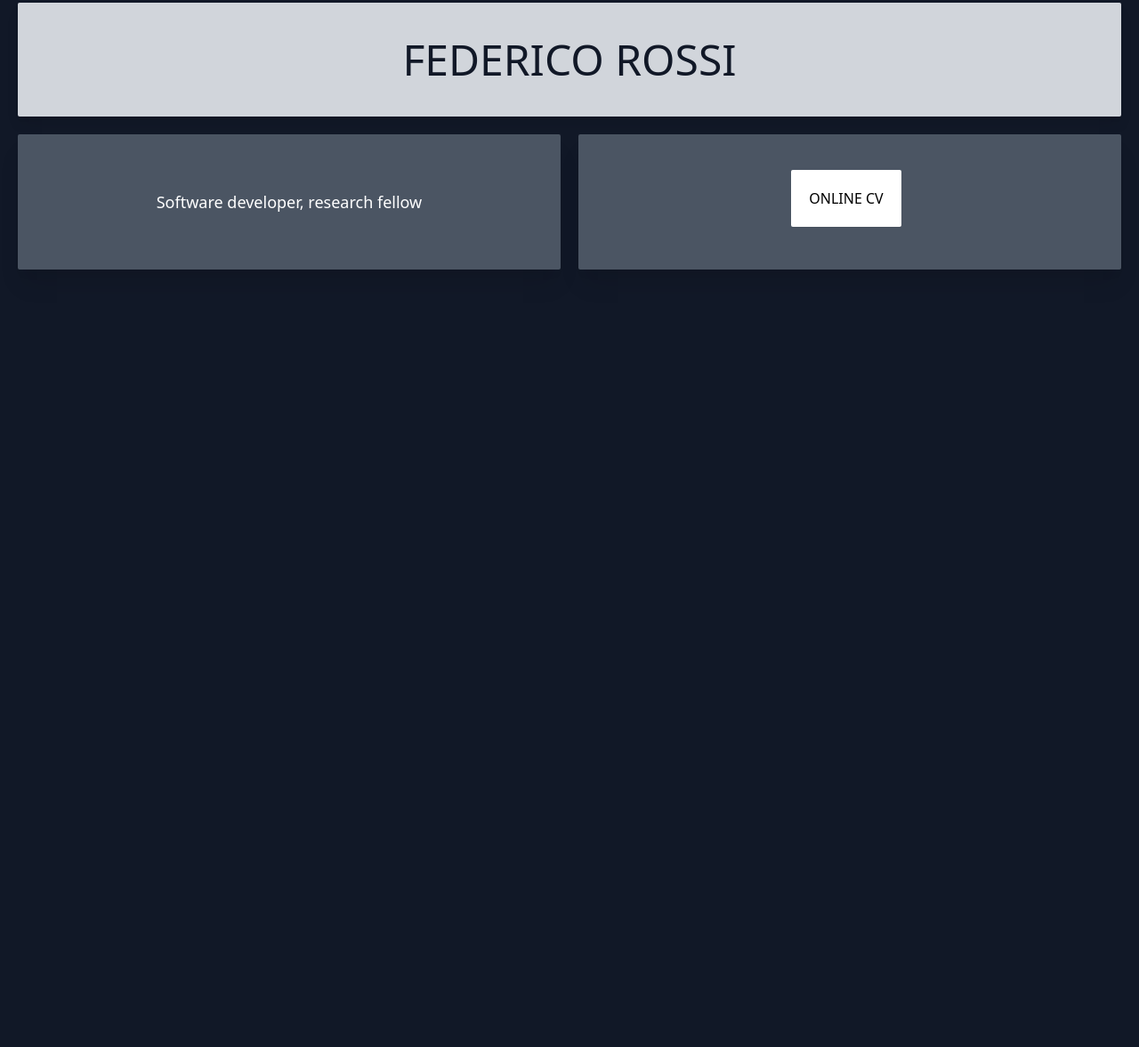
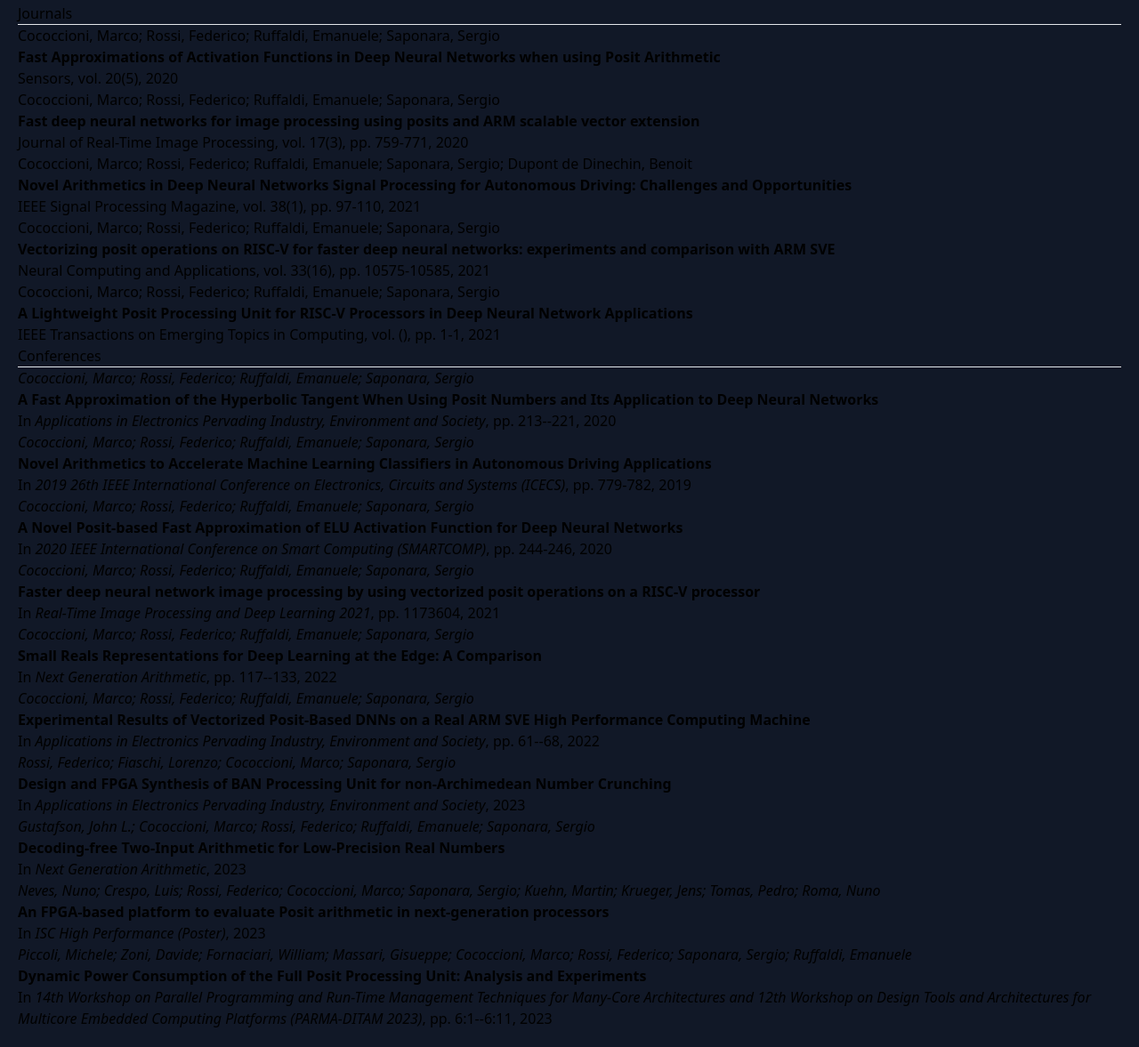
Before and after one commit to federicorossifr/federicorossifr.github.io, a plain HTML site: page index.html in a window 1280 px wide. Shown: the part 17-1194 px from the top of the page at 89% size. Before the commit the page ends 800 px from the top, so only its background shows below. Drawn offline with nearby package versions, Linux system fonts and the light colour scheme.

Commit message:
Update index.html

```diff
--- a/index.html
+++ b/index.html
@@ -8,22 +8,96 @@
     <title>Federico Rossi</title>
 </head>
 <body class="bg-gray-900 p-5">
-    <header class="text-center p-10 mb-5 bg-gray-300 shadow-lg rounded-sm">
-        <h1 class="text-gray-900 text-5xl font-thin">FEDERICO ROSSI</h1>
-    </header>
-
-    <main class="grid lg:grid-cols-2 md:grid-cols-2 sm:grid-cols-none gap-5 place-item-center">
-        <div class="bg-gray-600 p-10 shadow-xl rounded-sm flex items-center  ">
-            <p class="text-white text-lg font-thin flex-grow text-center">
-                Software developer, research fellow
-            </p>
-        </div>
-
-        <div class="bg-gray-600 p-10 shadow-xl rounded-sm flex flex-wrap justify-center">
-            <a class="mb-2 mr-2 bg-white p-5 shadow-sm font-thin rounded-sm hover:shadow-2xl hover:bg-gray-900 hover:text-white" href="./online-cv" target="_blank">ONLINE CV</a>
-        </div>
-
-
-    </main>
+    <html>
+<head>
+<title>Bibliography</title>
+</head>
+<body>
+<h2>Journals</h2>
+<hr>
+<ol>
+<li>
+Cococcioni, Marco; Rossi, Federico; Ruffaldi, Emanuele; Saponara, Sergio<br/>
+<strong>Fast Approximations of Activation Functions in Deep Neural Networks when using Posit Arithmetic</strong><br/>
+Sensors, vol. 20(5), 2020<br/>
+</li>
+<li>
+Cococcioni, Marco; Rossi, Federico; Ruffaldi, Emanuele; Saponara, Sergio<br/>
+<strong>Fast deep neural networks for image processing using posits and ARM scalable vector extension</strong><br/>
+Journal of Real-Time Image Processing, vol. 17(3), pp. 759-771, 2020<br/>
+</li>
+<li>
+Cococcioni, Marco; Rossi, Federico; Ruffaldi, Emanuele; Saponara, Sergio; Dupont de Dinechin, Benoit<br/>
+<strong>Novel Arithmetics in Deep Neural Networks Signal Processing for Autonomous Driving: Challenges and Opportunities</strong><br/>
+IEEE Signal Processing Magazine, vol. 38(1), pp. 97-110, 2021<br/>
+</li>
+<li>
+Cococcioni, Marco; Rossi, Federico; Ruffaldi, Emanuele; Saponara, Sergio<br/>
+<strong>Vectorizing posit operations on RISC-V for faster deep neural networks: experiments and comparison with ARM SVE</strong><br/>
+Neural Computing and Applications, vol. 33(16), pp. 10575-10585, 2021<br/>
+</li>
+<li>
+Cococcioni, Marco; Rossi, Federico; Ruffaldi, Emanuele; Saponara, Sergio<br/>
+<strong>A Lightweight Posit Processing Unit for RISC-V Processors in Deep Neural Network Applications</strong><br/>
+IEEE Transactions on Emerging Topics in Computing, vol. (), pp. 1-1, 2021<br/>
+</li>
+</ol>
+<h2>Conferences</h2>
+<hr>
+<ol>
+<li>
+<em>Cococcioni, Marco; Rossi, Federico; Ruffaldi, Emanuele; Saponara, Sergio</em><br/>
+<strong>A Fast Approximation of the Hyperbolic Tangent When Using Posit Numbers and Its Application to Deep Neural Networks</strong><br/>
+In <em>Applications in Electronics Pervading Industry, Environment and Society</em>, pp. 213--221, 2020<br/>
+</li>
+<li>
+<em>Cococcioni, Marco; Rossi, Federico; Ruffaldi, Emanuele; Saponara, Sergio</em><br/>
+<strong>Novel Arithmetics to Accelerate Machine Learning Classifiers in Autonomous Driving Applications</strong><br/>
+In <em>2019 26th IEEE International Conference on Electronics, Circuits and Systems (ICECS)</em>, pp. 779-782, 2019<br/>
+</li>
+<li>
+<em>Cococcioni, Marco; Rossi, Federico; Ruffaldi, Emanuele; Saponara, Sergio</em><br/>
+<strong>A Novel Posit-based Fast Approximation of ELU Activation Function for Deep Neural Networks</strong><br/>
+In <em>2020 IEEE International Conference on Smart Computing (SMARTCOMP)</em>, pp. 244-246, 2020<br/>
+</li>
+<li>
+<em>Cococcioni, Marco; Rossi, Federico; Ruffaldi, Emanuele; Saponara, Sergio</em><br/>
+<strong>Faster deep neural network image processing by using vectorized posit operations on a RISC-V processor</strong><br/>
+In <em>Real-Time Image Processing and Deep Learning 2021</em>, pp. 1173604, 2021<br/>
+</li>
+<li>
+<em>Cococcioni, Marco; Rossi, Federico; Ruffaldi, Emanuele; Saponara, Sergio</em><br/>
+<strong>Small Reals Representations for Deep Learning at the Edge: A Comparison</strong><br/>
+In <em>Next Generation Arithmetic</em>, pp. 117--133, 2022<br/>
+</li>
+<li>
+<em>Cococcioni, Marco; Rossi, Federico; Ruffaldi, Emanuele; Saponara, Sergio</em><br/>
+<strong>Experimental Results of Vectorized Posit-Based DNNs on a Real ARM SVE High Performance Computing Machine</strong><br/>
+In <em>Applications in Electronics Pervading Industry, Environment and Society</em>, pp. 61--68, 2022<br/>
+</li>
+<li>
+<em>Rossi, Federico; Fiaschi, Lorenzo; Cococcioni, Marco; Saponara, Sergio</em><br/>
+<strong>Design and FPGA Synthesis of BAN Processing Unit for non-Archimedean Number Crunching</strong><br/>
+In <em>Applications in Electronics Pervading Industry, Environment and Society</em>, 2023<br/>
+</li>
+<li>
+<em>Gustafson, John L.; Cococcioni, Marco; Rossi, Federico; Ruffaldi, Emanuele; Saponara, Sergio</em><br/>
+<strong>Decoding-free Two-Input Arithmetic for Low-Precision Real Numbers</strong><br/>
+In <em>Next Generation Arithmetic</em>, 2023<br/>
+</li>
+<li>
+<em>Neves, Nuno; Crespo, Luis; Rossi, Federico; Cococcioni, Marco; Saponara, Sergio; Kuehn, Martin; Krueger, Jens; Tomas, Pedro; Roma, Nuno</em><br/>
+<strong>An FPGA-based platform to evaluate Posit arithmetic in next-generation processors</strong><br/>
+In <em>ISC High Performance (Poster)</em>, 2023<br/>
+</li>
+<li>
+<em>Piccoli, Michele; Zoni, Davide; Fornaciari, William; Massari, Gisueppe; Cococcioni, Marco; Rossi, Federico; Saponara, Sergio; Ruffaldi, Emanuele</em><br/>
+<strong>Dynamic Power Consumption of the Full Posit Processing Unit: Analysis and Experiments</strong><br/>
+In <em>14th Workshop on Parallel Programming and Run-Time Management Techniques for Many-Core Architectures and 12th Workshop on Design Tools and Architectures for Multicore Embedded Computing Platforms (PARMA-DITAM 2023)</em>, pp. 6:1--6:11, 2023<br/>
+</li>
+</ol>
 </body>
 </html>
+
+</body>
+</html>
```
